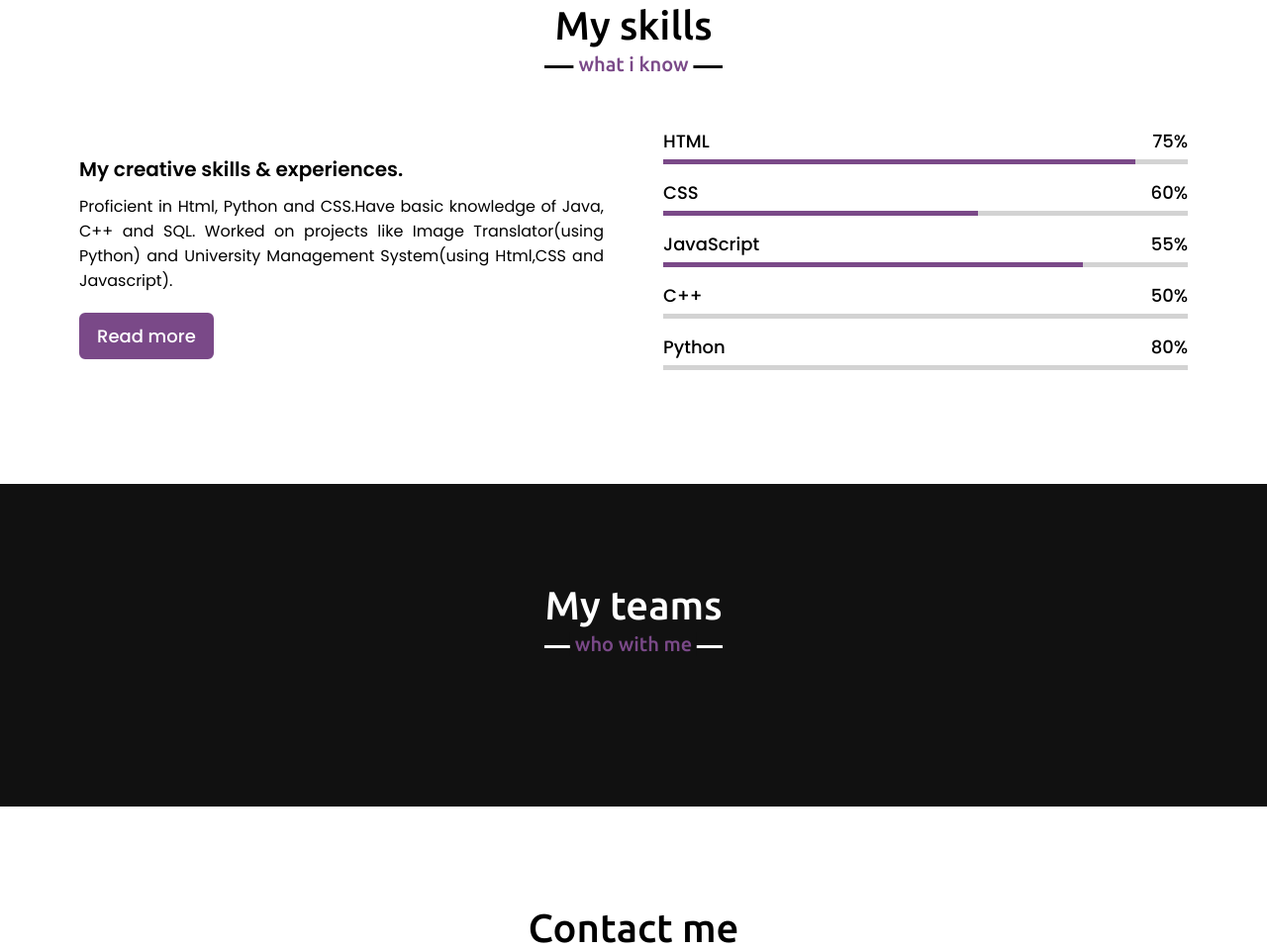
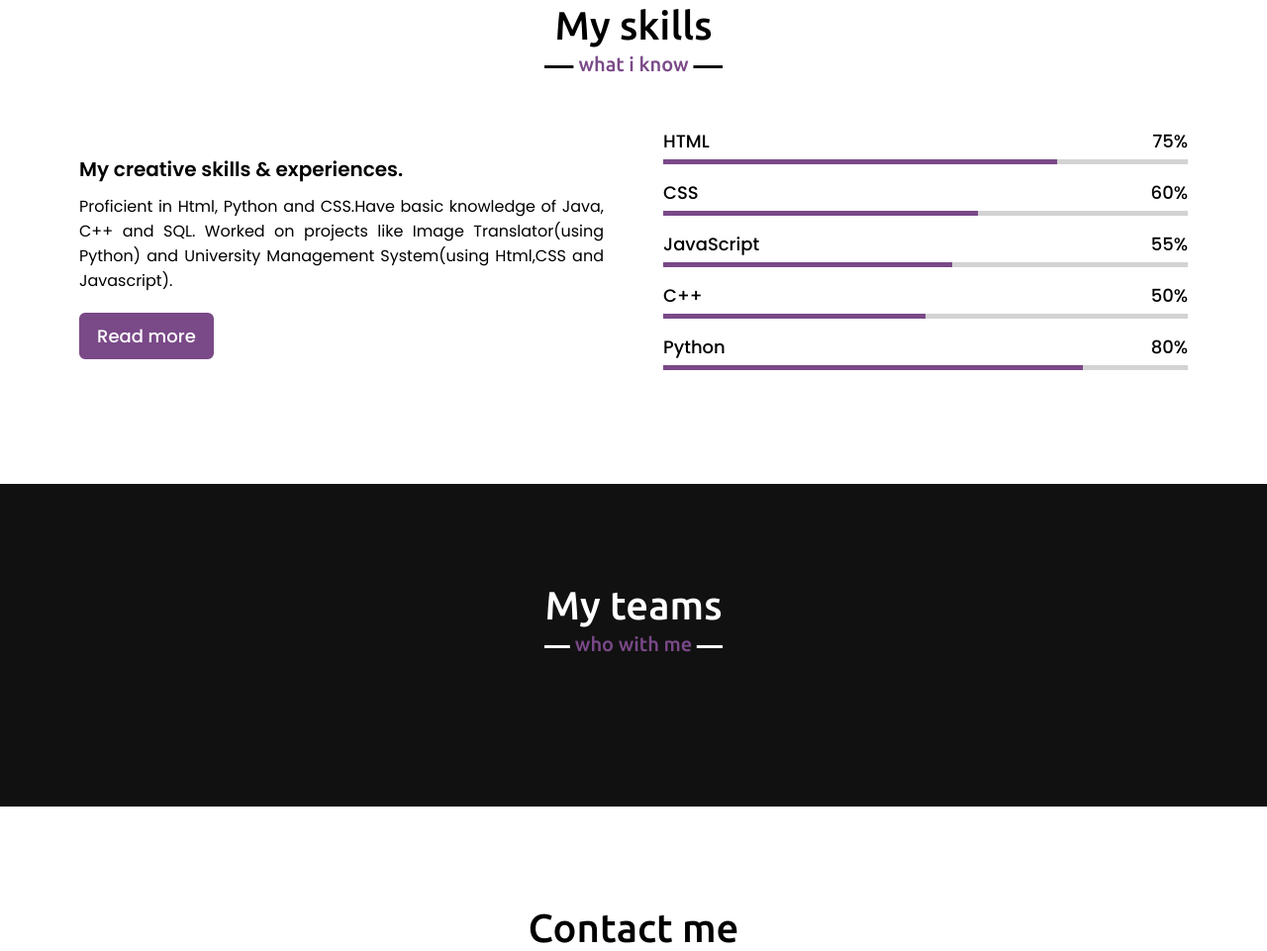
Before and after one commit to singhpalak28/Portfolio1, a plain HTML site: page index.html in a window 1280 px wide. Shown: the part 2237-3198 px from the top of the page at 99% size. Drawn offline with nearby package versions, Linux system fonts and the light colour scheme; a script that the page names is missing.

Commit message:
Update style.css

```diff
--- a/style.css
+++ b/style.css
@@ -363,19 +363,19 @@ section .title::after{
     background: #7A4988;
 }
 .skills-content .right .html::before{
-    width: 90%;
+    width: 75%;
 }
 .skills-content .right .css::before{
     width: 60%;
 }
 .skills-content .right .js::before{
-    width: 80%;
+    width: 55%;
 }
-.skills-content .right .php::before{
+.skills-content .right .C::before{
     width: 50%;
 }
-.skills-content .right .mysql::before{
-    width: 70%;
+.skills-content .right .python::before{
+    width: 80%;
 }
 
 
```
